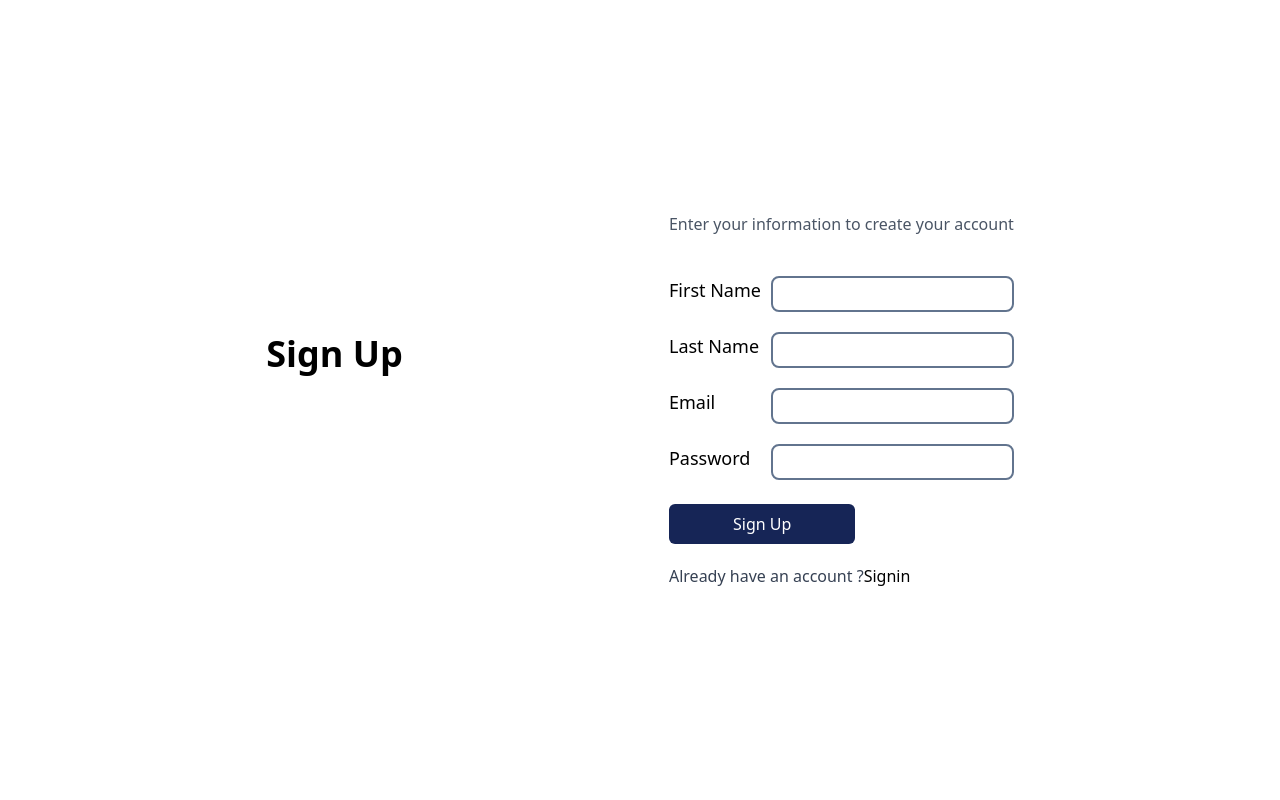
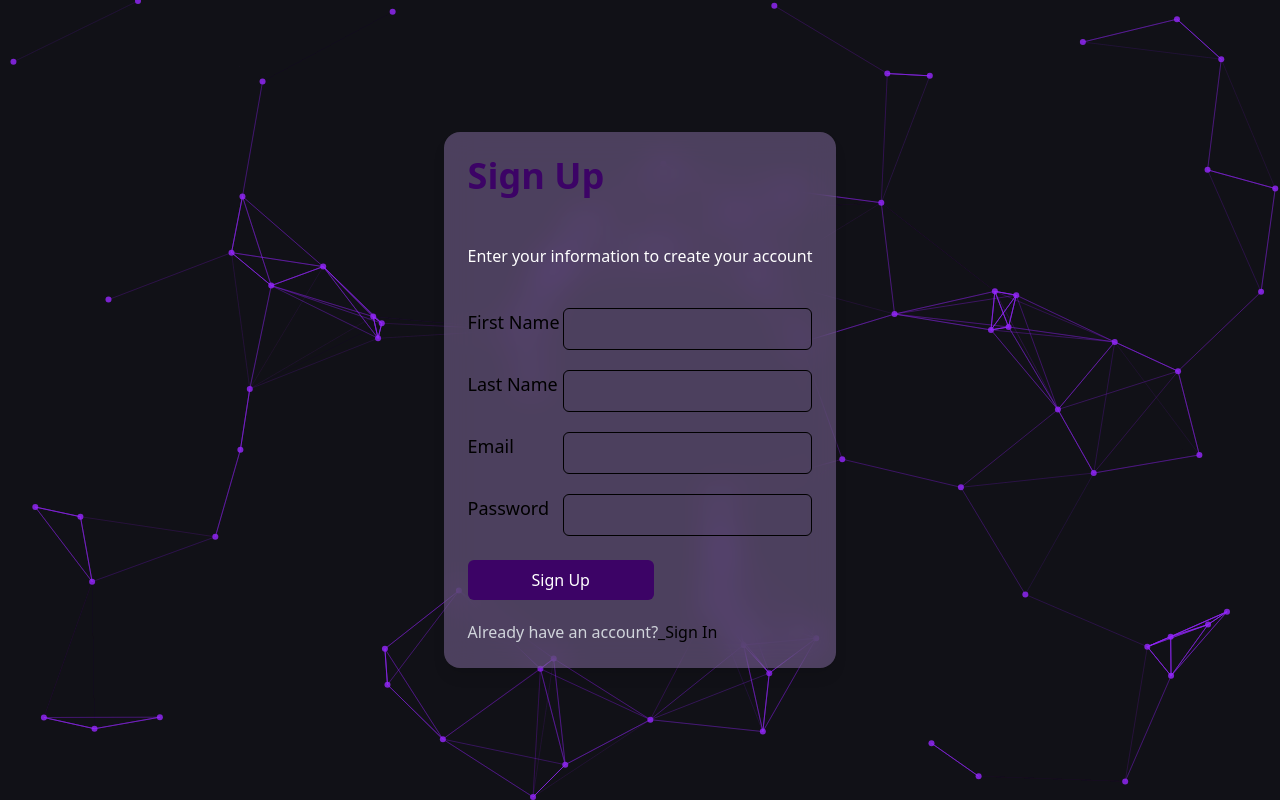
Before and after one commit to realpriyanshu/playground-chat, a React (Vite) app in the folder client/: page /signup in a window 1280 px wide. Built offline with nearby package versions, Linux system fonts and the light colour scheme; no server answers.

Commit message:
changed ui of sign in and sign up page

```diff
--- /dev/null
+++ b/client/src/components/BgAnimation.jsx
@@ -0,0 +1,118 @@
+import React, { useEffect } from "react";
+
+const BgAnimation = () => {
+  useEffect(() => {
+    const canvas = document.getElementById("bgCanvas");
+    const ctx = canvas.getContext("2d");
+
+    let w, h;
+    const particles = [];
+    const properties = {
+      bgColor: "rgba(17, 17, 23, 1)",
+      particleColor: "rgba(150, 40, 255, 0.8)",
+      particleRadius: 3,
+      particleCount: 80,
+      particleMaxVelocity: 0.5,
+      lineLength: 150,
+      particleLife: 6,
+    };
+
+    function resize() {
+      w = canvas.width = window.innerWidth;
+      h = canvas.height = window.innerHeight;
+    }
+
+    window.addEventListener("resize", resize);
+    resize();
+
+    class Particle {
+      constructor() {
+        this.x = Math.random() * w;
+        this.y = Math.random() * h;
+        this.velocityX = Math.random() * (properties.particleMaxVelocity * 2) - properties.particleMaxVelocity;
+        this.velocityY = Math.random() * (properties.particleMaxVelocity * 2) - properties.particleMaxVelocity;
+        this.life = Math.random() * properties.particleLife * 60;
+      }
+
+      position() {
+        this.x += this.velocityX;
+        this.y += this.velocityY;
+        if (this.x + properties.particleRadius > w || this.x - properties.particleRadius < 0) {
+          this.velocityX *= -1;
+        }
+        if (this.y + properties.particleRadius > h || this.y - properties.particleRadius < 0) {
+          this.velocityY *= -1;
+        }
+        this.life--;
+        if (this.life < 0) {
+          this.x = Math.random() * w;
+          this.y = Math.random() * h;
+          this.life = Math.random() * properties.particleLife * 60;
+        }
+      }
+
+      draw() {
+        ctx.beginPath();
+        ctx.arc(this.x, this.y, properties.particleRadius, 0, Math.PI * 2);
+        ctx.closePath();
+        ctx.fillStyle = properties.particleColor;
+        ctx.fill();
+      }
+    }
+
+    function drawLines() {
+      let x1, y1, x2, y2, length, opacity;
+      for (let i in particles) {
+        for (let j in particles) {
+          x1 = particles[i].x;
+          y1 = particles[i].y;
+          x2 = particles[j].x;
+          y2 = particles[j].y;
+          length = Math.sqrt(Math.pow(x2 - x1, 2) + Math.pow(y2 - y1, 2));
+          if (length < properties.lineLength) {
+            opacity = 1 - length / properties.lineLength;
+            ctx.lineWidth = 0.5;
+            ctx.strokeStyle = `rgba(150, 40, 255, ${opacity})`;
+            ctx.beginPath();
+            ctx.moveTo(x1, y1);
+            ctx.lineTo(x2, y2);
+            ctx.closePath();
+            ctx.stroke();
+          }
+        }
+      }
+    }
+
+    function updateParticles() {
+      for (let i in particles) {
+        particles[i].position();
+        particles[i].draw();
+      }
+    }
+
+    function loop() {
+      ctx.fillStyle = properties.bgColor;
+      ctx.fillRect(0, 0, w, h);
+      updateParticles();
+      drawLines();
+      requestAnimationFrame(loop);
+    }
+
+    function init() {
+      for (let i = 0; i < properties.particleCount; i++) {
+        particles.push(new Particle());
+      }
+      loop();
+    }
+
+    init();
+
+    return () => {
+      window.removeEventListener("resize", resize);
+    };
+  }, []);
+
+  return <canvas id="bgCanvas" className="fixed top-0 left-0 w-full h-full z-0"></canvas>;
+};
+
+export default BgAnimation;
--- a/client/src/components/BottomWarning.jsx
+++ b/client/src/components/BottomWarning.jsx
@@ -10,8 +10,8 @@ export default function BottomWarning({ label , to ,Bottomtext}){
     return(
         <>
           <div className="flex mt-5">
-            <h3 className="text-gray-700">{label}</h3>
-            <Link to={to} >{Bottomtext}</Link>
+            <h3 className="text-gray-300">{label}</h3>
+            <Link className="" to={to} ><span>_</span>{Bottomtext}</Link>
         </div>
         </>
     )
--- a/client/src/components/Button.jsx
+++ b/client/src/components/Button.jsx
@@ -4,7 +4,7 @@ export default function Btn({ label, onClick }) {
     return (
         <>
         <div className="pt-6">
-        <button onClick={onClick} className="px-16 py-2 rounded-md bg-blue-950 text-white" type="button">
+        <button onClick={onClick} className="px-16 py-2 rounded-md bg-purple-950 text-white" type="button">
                 {label}
             </button>
         </div>
--- a/client/src/components/Heading.jsx
+++ b/client/src/components/Heading.jsx
@@ -5,7 +5,7 @@ import React from "react"
 export default  function Heading({label}){
     return(
         <>
-<h1 className="text-4xl md:animate-bounce font-bold pb-12">{label}</h1>
+<h1 className="text-4xl text-purple-950  font-bold pb-12">{label}</h1>
 
 
 </>
--- a/client/src/components/Inputbox.jsx
+++ b/client/src/components/Inputbox.jsx
@@ -8,7 +8,7 @@ export default function Inputbox({ label, placeholder, onchange }) {
       <div className="text-lg">{label}</div>
       <div>
 
-        <input type="text" className="border-2 border-slate-500 p-1 rounded-lg text-center" placeholder={placeholder} onChange={onchange} />
+        <input type="text" className="border-1  bg-transparent   p-2 rounded-md outline-none text-white border-black  text-center" placeholder={placeholder} onChange={onchange} />
       </div>
     </div>
   );
--- a/client/src/components/Subheading.jsx
+++ b/client/src/components/Subheading.jsx
@@ -6,7 +6,7 @@ export default  function Subheading({label}){
     return(
         <>
 
-<div className="text-gray-600 pb-5">{label}</div>
+<div className="text-white pb-5">{label}</div>
 
 </>
     )
--- a/client/src/pages/Signin.jsx
+++ b/client/src/pages/Signin.jsx
@@ -1,81 +1,61 @@
-import React from "react"; // Importing React library
+import React, { useState } from "react";
+import { useNavigate, useLocation } from "react-router-dom";
+import axios from "axios";
 
 import Heading from "../components/Heading.jsx";
 import Subheading from "../components/Subheading.jsx";
 import Inputbox from "../components/Inputbox.jsx";
 import Btn from "../components/Button.jsx";
 import BottomWarning from "../components/BottomWarning.jsx";
-import { useNavigate , useLocation } from "react-router-dom";
-import { useState } from "react";
-import dotenv from 'dotenv'
-import axios from "axios";
+import BgAnimation from "../components/BgAnimation.jsx"; // Import Background Animation
 
 export default function Signin() {
   const navigate = useNavigate();
   const location = useLocation();
   const [username, setUsername] = useState("");
   const [password, setPassword] = useState("");
- const [error , setError] = useState("")
+  const [error, setError] = useState("");
 
   const redirectPath = new URLSearchParams(location.search).get("redirect") || "/";
 
   const handleSignin = async () => {
     try {
-      // Make the API call to sign in
-      console.log(username);
-      console.log(password);
       const resp = await axios.post(`${import.meta.env.VITE_BACKEND_URL}/user/signin`, {
-       username: username,
-       password:password
+        username,
+        password,
       });
 
-      console.log(resp.data)
-
-      // Save the token to
-
-      localStorage.setItem("token",resp.data.token);
-      navigate('/')
+      localStorage.setItem("token", resp.data.token);
       navigate(redirectPath);
-
-
     } catch (err) {
-      // Log error and show a user-friendly message
       console.error("Sign-in error:", err.response?.data || err.message);
       setError("Invalid credentials or server error. Please try again.");
     }
   };
 
   return (
-    <>
-      <div className="flex flex-col md:flex-row items-center justify-evenly h-screen">
-        <div>
+    <div className="relative flex flex-col md:flex-row items-center justify-evenly h-screen">
+      {/* Background Animation */}
+      <BgAnimation />
+
+      <div className="relative z-10 p-6 bg-purple-300/30 backdrop-blur-lg rounded-2xl shadow-lg">
         <Heading label="Sign In" />
-        </div>
-
-        <div>
-          <Subheading label={"Enter your information to access your account"} />
+        <Subheading label="Enter your information to access your account" />
 
         <Inputbox
-            label={"Email"}
-            onchange={(e) => {
-              setUsername(e.target.value);
-            }}
+          label="Email"
+          onchange={(e) => setUsername(e.target.value)}
         />
         <Inputbox
-            label={"Password"}
-            onchange={(e) => {
-              setPassword(e.target.value);
-            }}
+          label="Password"
+          onchange={(e) => setPassword(e.target.value)}
         />
-          <Btn label={"Sign In"} onClick={handleSignin} />
+        <Btn label="Sign In" onClick={handleSignin} />
+
         {error && <p className="text-red-500 text-sm mt-2">{error}</p>}
-          <BottomWarning
-            label={"Don't have an account? "}
-            to={"/signup"}
-            Bottomtext={"Sign Up"}
-          />
+
+        <BottomWarning label="Don't have an account ?  " to="/signup" Bottomtext="Sign Up" />
       </div>
     </div>
-    </>
   );
 }
--- a/client/src/pages/Signup.jsx
+++ b/client/src/pages/Signup.jsx
@@ -1,63 +1,61 @@
-import React from "react"; // Importing React library
-import Heading from '../components/Heading.jsx'
-import Subheading from '../components/Subheading.jsx'
-import Inputbox from '../components/Inputbox.jsx'
-import Btn  from '../components/Button.jsx'
-import BottomWarning from '../components/BottomWarning.jsx'
-import Signin from './Signin.jsx'
-import { useState } from 'react'
-import {useNavigate } from 'react-router-dom'
-import axios from 'axios'
+import React, { useState } from "react";
+import { useNavigate } from "react-router-dom";
+import axios from "axios";
 
-export default  function SignUp(){
+import Heading from "../components/Heading.jsx";
+import Subheading from "../components/Subheading.jsx";
+import Inputbox from "../components/Inputbox.jsx";
+import Btn from "../components/Button.jsx";
+import BottomWarning from "../components/BottomWarning.jsx";
+import BgAnimation from "../components/BgAnimation.jsx"; // Import Background Animation
 
-    const [firstName , setFirstname ] = useState("");
-    const [lastName , setLastname ] = useState("");
-    const [username , setUsername ] = useState("");
-    const [password , setPassword ] = useState("");
-    const navigate = useNavigate();
-    return(
-        <>
-        <div className="flex flex-col md:flex-row items-center justify-evenly h-screen">
-            <div className=''><Heading label = "Sign Up" /></div>
+export default function SignUp() {
+  const navigate = useNavigate();
+  const [firstName, setFirstname] = useState("");
+  const [lastName, setLastname] = useState("");
+  const [username, setUsername] = useState("");
+  const [password, setPassword] = useState("");
+  const [error, setError] = useState("");
 
-            <div >
-        <Subheading label = "Enter your information to create your account" />
-        <Inputbox label={"First Name"} onchange={(e)=>{
+  const handleSignup = async () => {
+    try {
+      const user = {
+        username,
+        password,
+        firstname: firstName,
+        lastname: lastName,
+      };
 
-            setFirstname(e.target.value);
+      const response = await axios.post(`${import.meta.env.VITE_BACKEND_URL}/user/signup`, user);
 
-        }} />
-        <Inputbox label={"Last Name"} onchange={(e)=>{setLastname(e.target.value);
-}}  />
-        <Inputbox label={"Email"}  onchange={(e)=>{setUsername(e.target.value);
-}} />
-        <Inputbox label={"Password"}  onchange={(e)=>{setPassword(e.target.value);
-}}  />
-        <Btn label={"Sign Up"} onClick={async()=>{
+      localStorage.setItem("token", response.data.token);
+      navigate("/");
+    } catch (err) {
+      console.error("Sign-up error:", err.response?.data || err.message);
+      setError("Signup failed. Please try again.");
+    }
+  };
 
+  return (
+    <div className="relative flex flex-col md:flex-row items-center justify-evenly h-screen">
+      {/* Background Animation */}
+      <BgAnimation />
 
-            const user = {
-             "username" :username,
-              "password":  password,
-              "firstname" : firstName,
-              "lastname":  lastName
+      <div className="relative z-10 p-6 bg-purple-300/30 backdrop-blur-lg rounded-2xl shadow-lg">
+        <Heading label="Sign Up" />
+        <Subheading label="Enter your information to create your account" />
 
-            }
-          const response = await axios.post(`${import.meta.env.VITE_BACKEND_URL}/user/signup`, user);
+        <Inputbox label="First Name" onchange={(e) => setFirstname(e.target.value)} />
+        <Inputbox label="Last Name" onchange={(e) => setLastname(e.target.value)} />
+        <Inputbox label="Email" onchange={(e) => setUsername(e.target.value)} />
+        <Inputbox label="Password" onchange={(e) => setPassword(e.target.value)} />
 
+        <Btn label="Sign Up" onClick={handleSignup} />
 
-          localStorage.setItem("token", response.data.token);
-          console.log(response.data.token)
-          navigate("/")
+        {error && <p className="text-red-500 text-sm mt-2">{error}</p>}
 
-
-        }} />
-        <BottomWarning label={"Already have an account ?"} to={"/Signin"} Bottomtext ={"Signin"} />
-            </div>
-
-        </div>
-
-</>
-    )
+        <BottomWarning label="Already have an account?" to="/signin" Bottomtext="Sign In" />
+      </div>
+    </div>
+  );
 }
```
Also changed, not shown: 1 other file (tests, documents, lock files or other folders). Lines whose indentation alone changed are shown as unchanged.
